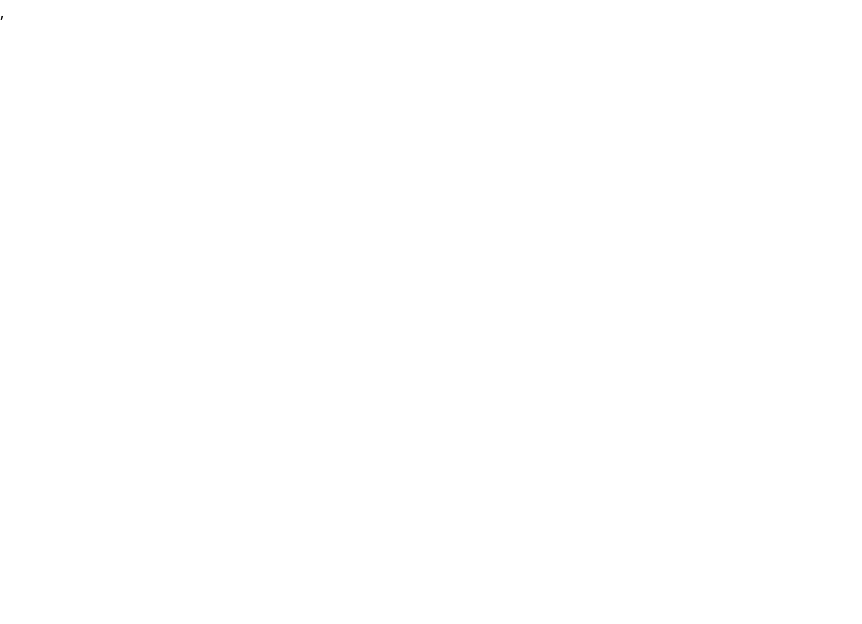
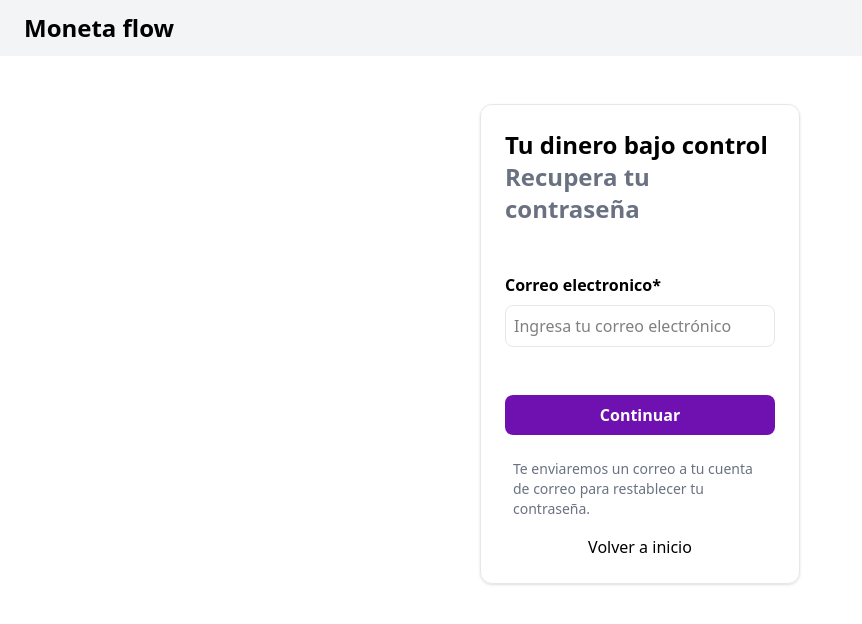
Before and after one commit to thejuanco/moneta-flow-front, a React (Vite) app: page /auth/recovery-password in a window 1280 px wide. Before the commit this address had no page. Shown: the top 624 px of the page, without its empty margins (0-862 px from the left). Built offline with nearby package versions, Linux system fonts and the light colour scheme.

Commit message:
Crea el formulario para recuperar la contraseña y lo agrega a las rutas

```diff
--- a/src/App.jsx
+++ b/src/App.jsx
@@ -4,14 +4,18 @@ import { Routes, Route } from "react-router"
 import Home from "./views/public/Home"
 import Login from "./views/auth/Login"
 import Register from "./views/auth/Register"
+import NotFound from "./views/public/NotFound"
+import RecoveryPassword from "./views/auth/RecoveryPassword"
 
 function App() {
   return (
     <>
       <Routes>
         <Route path="/" element={<Home />} />
+        <Route path="*" element={<NotFound />} />
         <Route path="/auth/signin" element={<Login />} />
         <Route path="/auth/signup" element={<Register />} />
+        <Route path="/auth/recovery-password" element={<RecoveryPassword />} />
       </Routes>
     </>
   )
--- a/src/views/auth/Login.jsx
+++ b/src/views/auth/Login.jsx
@@ -42,7 +42,7 @@ const Login = () => {
                     Contraseña*
                   </label>
                   <Link
-                    to="/auth/forgot-password"
+                    to="/auth/recovery-password"
                     className="text-gray-600 hover:underline"
                   >
                     Olvide mi contraseña
--- /dev/null
+++ b/src/views/auth/RecoveryPassword.jsx
@@ -0,0 +1,62 @@
+import React from 'react'
+import { Link } from 'react-router'
+import { useForm } from 'react-hook-form'
+import NavBarForm from '../../components/auth/NavBarForm'
+
+const RecoveryPassword = () => {
+    const {
+        register,
+        handleSubmit,
+        formState: { errors },
+        watch,
+      } = useForm();
+
+      const onSubmit = (data) => console.log(data);
+
+  return (
+    <>
+        <NavBarForm/>
+        <div className="flex justify-center items-center pt-16">
+            <div className="mt-16 md:w-1/4 sm:w-1/2 sm:m-10 p-6 border border-gray-200 rounded-xl shadow">
+                <h1 className="text-black font-semibold text-2xl">
+                    Tu dinero bajo control
+                </h1>
+                <h1 className="text-gray-500 text-2xl font-semibold ">
+                    Recupera tu contraseña
+                </h1>
+                <form onSubmit={handleSubmit(onSubmit)} className="mt-12 mb-4">
+                    <div className="space-y-2 mb-12 ">
+                    <label className="font-semibold" htmlFor="email">
+                        Correo electronico*
+                    </label>
+                    <input
+                        type="email"
+                        name="email"
+                        className={`w-full p-2 rounded-lg border mt-2 focus:outline-none focus:ring-1 ${
+                            errors.email ? "border-red-500 focus:ring-red-500" : "border-gray-200"
+                          }`}
+                        placeholder="Ingresa tu correo electrónico"
+                        {...register('email', {required: true})}
+                    />
+                    {errors.email?.type === "required" && (
+                        <p role="alert" className="text-red-700 text-sm text-center">El correo es obligatorio</p>
+                    )}
+                    </div>
+                    <button className="bg-purple-800 mb-2 text-white w-full py-2 font-semibold rounded-lg hover:bg-purple-700">
+                    Continuar
+                    </button>
+                </form>
+                <p className="text-sm m-2 mb-4 text-gray-500">
+                    Te enviaremos un correo a tu cuenta de correo para
+                    restablecer tu contraseña.
+                    </p>
+                <div className="flex flex-row justify-center hover:underline">
+                    <Link to="/">Volver a inicio</Link>
+                </div>
+            </div>
+        </div>
+    </>
+  )
+}
+
+export default RecoveryPassword
--- /dev/null
+++ b/src/views/public/NotFound.jsx
@@ -0,0 +1,24 @@
+import React from "react"
+import { Link } from "react-router"
+import NavBarForm from "../../components/auth/NavBarForm"
+
+const NotFound = () => {
+  return (
+    <div>
+        <NavBarForm />
+        <div className="flex justify-center items-center pt-12">
+          <div className="sm:w-full sm:mx-10 md:w-1/4 mt-10 ">
+              <h1 className="text-9xl font-bold text-blue-600 text-center">404</h1>
+              <h1 className="font-bold text-3xl text-center mt-6">Oops! Página no encontrada</h1>
+              <p className="text-center text-gray-500 mt-4">Lo sentimos la página que estas buscando no existe.</p>
+              <p className="text-center text-gray-500">Vuelve a la pagina principal y continua explorando.</p>
+              <div className="mt-6 flex justify-center">
+                  <Link to="/" className="bg-gray-800 text-white py-2 px-6 rounded-lg hover:bg-slate-700">Ir a la página principal</Link>
+              </div>
+          </div>
+      </div>
+    </div>
+  )
+}
+
+export default NotFound
```
